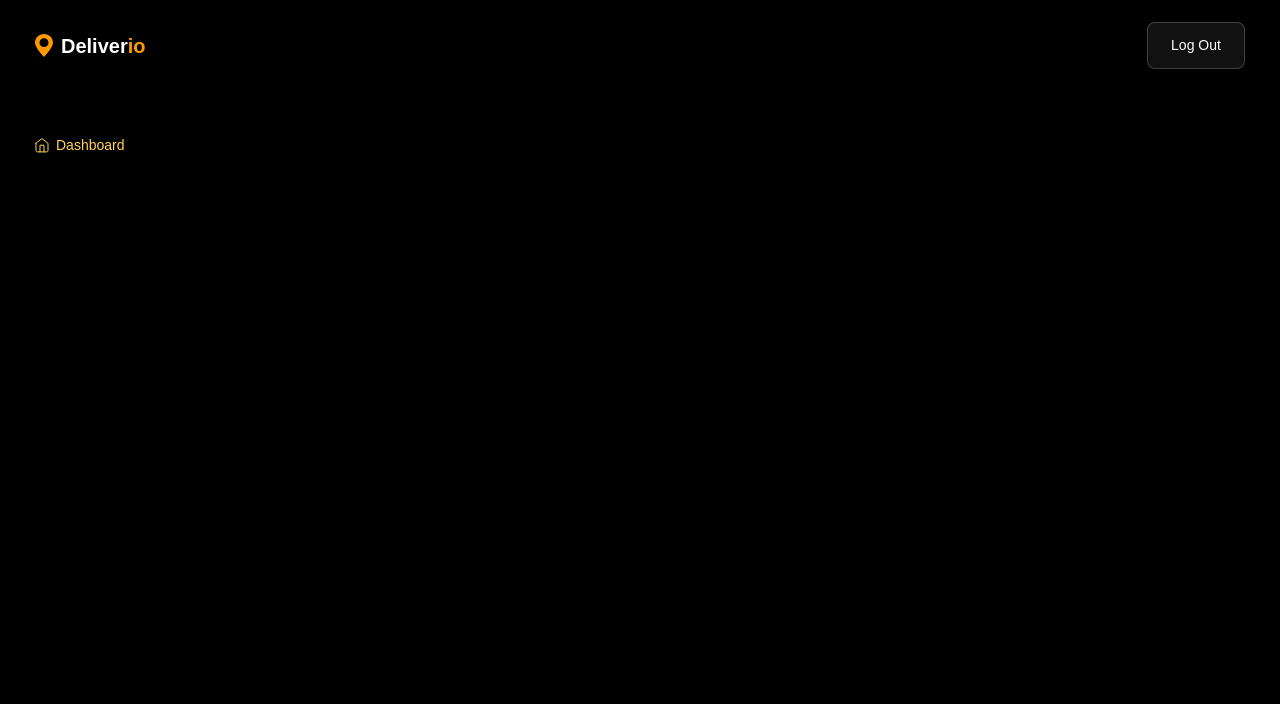
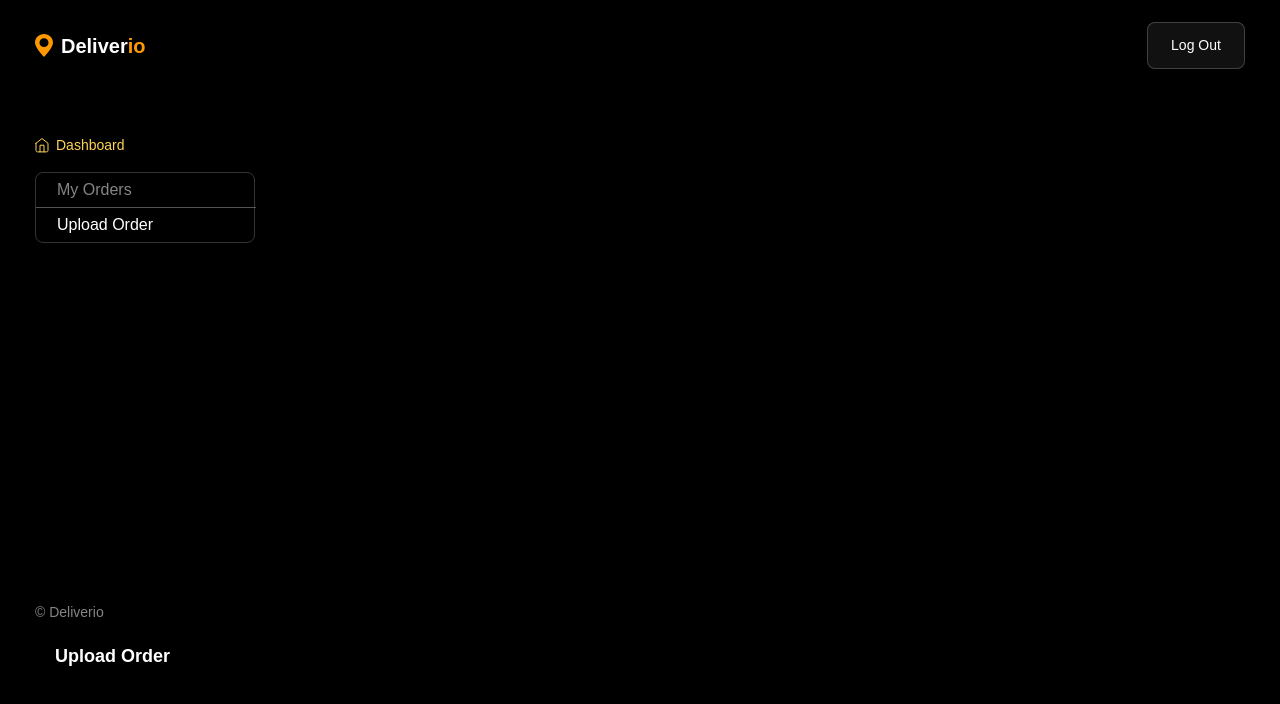
Before and after one commit to NikaNishnianidze/Deliverio, a React (Vite) app: page /store in a window 1280 px wide. Both pictures are taken after a click on the element "Upload Order". Shown: the top 704 px of the page. Built offline with nearby package versions, Linux system fonts and the light colour scheme.

Commit message:
delete storeDetails component and put it all in one Store component

```diff
--- a/src/main.tsx
+++ b/src/main.tsx
@@ -8,7 +8,6 @@ import SignUp from "./pages/SignUp";
 import Login from "./pages/Login";
 import LandginPage from "./pages/LandingPage";
 import Store from "./pages/Store";
-import StoreDetails from "./pages/StoreDetails";
 
 const router = createBrowserRouter([
   {
@@ -31,10 +30,6 @@ const router = createBrowserRouter([
     path: "/store",
     element: <Store />,
   },
-  {
-    path: "/store/:id",
-    element: <StoreDetails />,
-  },
 ]);
 
 createRoot(document.getElementById("root")!).render(
--- a/src/pages/Store.tsx
+++ b/src/pages/Store.tsx
@@ -8,6 +8,9 @@ import arrowLeft from "../../public/assets/arrowLeft.svg";
 import arrowRight from "../../public/assets/arrowRight.svg";
 
 export default function Store() {
+  const [selectedOrder, setSelectedOrder] = useState<
+    null | (typeof storeData)[0]
+  >(null);
   const { role, storeData } = useRoleContext();
   const navigate = useNavigate();
   const [myOrders, setMyOrders] = useState<boolean>(true);
@@ -22,7 +25,7 @@ export default function Store() {
     setMyOrders(false);
   };
   const handleStoreClick = (index: number) => {
-    navigate(`/store/${index}`);
+    setSelectedOrder(storeData[index]);
   };
   return (
     <div className="flex flex-col items-center px-[35px]">
@@ -65,7 +68,11 @@ export default function Store() {
                   className="ml-[21px]"
                   style={{ color: myOrders ? "white" : "#858585" }}
                 >
-                  My Orders
+                  {myOrders
+                    ? selectedOrder
+                      ? "Order Details"
+                      : "My Orders"
+                    : "Upload Order"}
                 </p>
               </div>
               <div className="divider w-[220px] h-[1px] bg-[#545454]"></div>
@@ -97,14 +104,80 @@ export default function Store() {
             </div>
             <div className="numerations mb-[14px] mt-[17px] text-white text-[14px] font-normal dk:w-[767px] rounded-[6px] bg-[#858585] py-[12px] px-[24px] flex items-center">
               <p>#</p>
-              <p className="ml-[142px]">DATE</p>
-              <p className="ml-[156px]">NAME</p>
-              <p className="ml-[110px]">AMOUNT</p>
-              <p className="ml-[120px]">STATUS</p>
+              <p
+                className="ml-[142px]"
+                style={{ marginLeft: selectedOrder ? "210px" : "142px" }}
+              >
+                DATE
+              </p>
+              <p
+                className="ml-[156px]"
+                style={{ marginLeft: selectedOrder ? "222px" : "156px" }}
+              >
+                NAME
+              </p>
+              <p
+                className="ml-[110px]"
+                style={{ marginLeft: selectedOrder ? "155px" : "110px" }}
+              >
+                AMOUNT
+              </p>
+              {selectedOrder ? null : <p className="ml-[120px]">STATUS</p>}
             </div>
             <div className="list dk:w-[767px] flex flex-col gap-[14px]">
-              {storeData.map((item, index) => {
-                return (
+              {selectedOrder ? (
+                <div className="main flex flex-col">
+                  <div className="dk:w-[767px] px-[10px] flex items-center justify-between">
+                    <p className="text-white text-[14px] font-semibold">
+                      #{selectedOrder.id}
+                    </p>
+                    <p className="text-white text-[14px] font-semibold w-[87px] text-center">
+                      {selectedOrder.date}
+                    </p>
+                    <p className="text-white text-[14px] font-semibold">
+                      {selectedOrder.name}
+                    </p>
+                    <p className="text-white text-[14px] font-semibold">
+                      {selectedOrder.amount}
+                    </p>
+                  </div>
+                  <div className="divider w-[767px] h-[1px] bg-[#E0E6ED]/40 mt-[10px]"></div>
+                  <button
+                    onClick={() => setSelectedOrder(null)}
+                    className="mt-[20px] flex items-center gap-[5px] self-start text-[13px] text-[#FFD451] underline"
+                  >
+                    <img src={arrowLeft} alt="arrow left" /> Back to list
+                  </button>
+                  <div className="details mt-[26px] flex flex-col">
+                    <p className="text-white text-[14px] font-normal">
+                      Product Details:
+                    </p>
+                    <p className="text-[#757575] text-[15px] font-normal w-[707px]">
+                      Lorem Ipsum is simply dummy text of the printing and
+                      typesetting industry. Lorem Ipsum has been the industry's
+                      standard dummy text ever since the 1500s, when an unknown
+                      printer took a galley of type
+                    </p>
+                  </div>
+                  <p className="mt-[18px] text-white text-[14px] font-normal">
+                    Order Status:
+                  </p>
+                  <div className="status-buttons mt-[7px] flex items-center justify-between">
+                    <div className="status flex justify-center w-[109px] rounded-[35px] py-[7px] bg-[#00AB55]/30 text-[#00AB55] text-[11px] font-semibold ">
+                      <p>
+                        {selectedOrder.status === true
+                          ? "Completed"
+                          : "In Process"}
+                      </p>
+                    </div>
+                    <div className="buttons flex items-center gap-[13px]">
+                      <button className="cursor-pointer"></button>
+                      <button className="cursor-pointer"></button>
+                    </div>
+                  </div>
+                </div>
+              ) : (
+                storeData.map((item, index) => (
                   <div key={item.id} className="main flex flex-col">
                     <div
                       onClick={() => handleStoreClick(index)}
@@ -125,20 +198,20 @@ export default function Store() {
                       <div
                         className="statusdiv w-[77px] rounded-[35px] py-[3px] px-[10px]"
                         style={{
-                          backgroundColor:
-                            item.status === true ? "#00AB55" : "#292929",
+                          backgroundColor: item.status ? "#00AB55" : "#292929",
                         }}
                       >
                         <p className="text-white text-[11px] font-semibold">
-                          {item.status === true ? "Completed" : "In Process"}
+                          {item.status ? "Completed" : "In Process"}
                         </p>
                       </div>
                     </div>
                     <div className="divider w-[767px] h-[1px] bg-[#E0E6ED]/40 mt-[10px]"></div>
                   </div>
-                );
-              })}
+                ))
+              )}
             </div>
+            {selectedOrder ? null : (
               <div className="prev-next flex items-center mt-[40px] gap-[6px]">
                 <button className="w-[70px] flex items-center justify-center gap-[4px] py-[6px] bg-[#292929] rounded-[8px] text-white text-[12px] font-normal">
                   <img src={arrowLeft} alt="arrow left" /> Prev
@@ -148,6 +221,47 @@ export default function Store() {
                   Next
                 </button>
               </div>
+            )}
+          </div>
+        </div>
+      )}
+      {uploadOrder && (
+        <div className="orders-main-box mb:flex mb:flex-col dk:flex dk:flex-row dk:items-start dk:justify-between w-full">
+          <div className="order-options-box">
+            <div className="order-options flex flex-col w-[220px] border-[1px] border-about rounded-[8px] py-[5px] mt-[16px]">
+              <div onClick={handleMyOrdersClick} className="myOrders mb-[5px]">
+                <p
+                  className="ml-[21px]"
+                  style={{ color: myOrders ? "white" : "#858585" }}
+                >
+                  My Orders
+                </p>
+              </div>
+              <div className="divider w-[220px] h-[1px] bg-[#545454]"></div>
+              <div
+                onClick={handleUploadOrderClick}
+                className="uploadOrder mt-[5px]"
+              >
+                <p
+                  className="ml-[21px]"
+                  style={{ color: uploadOrder ? "white" : "#858585" }}
+                >
+                  Upload Order
+                </p>
+              </div>
+            </div>
+            <div className="hash mt-[359px]">
+              <p className="text-[14px] text-[#858585] font-normal">
+                © Deliverio
+              </p>
+            </div>
+          </div>
+          <div className="upload-order dk:w-[807px] p-[20px]">
+            <p className="text-white text-[18px] font-bold">Upload Order</p>
+            <div className="upload-close flex items-center justify-between mt-[19px]">
+              <p className="">Upload</p>
+              <p>X</p>
+            </div>
           </div>
         </div>
       )}
--- a/src/pages/StoreDetails.tsx
+++ /dev/null
@@ -1,8 +0,0 @@
-import { useParams } from "react-router-dom";
-import { useRoleContext } from "../context/RolesProvider";
-
-export default function StoreDetails() {
-  const { id } = useParams();
-  const { storeData } = useRoleContext();
-  return <div className="flex flex-col items-center"></div>;
-}
```
Lines whose indentation alone changed are shown as unchanged.
